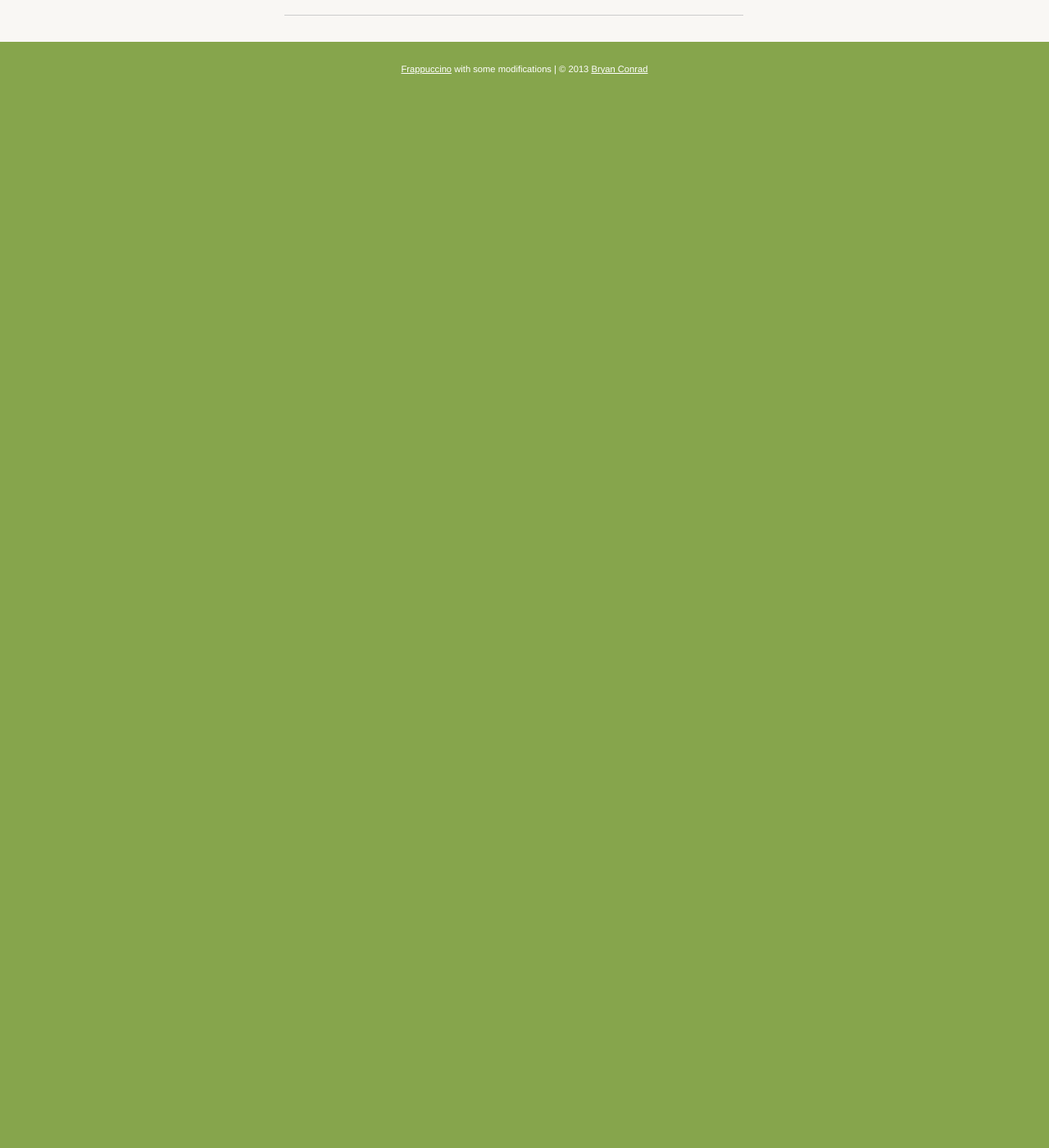
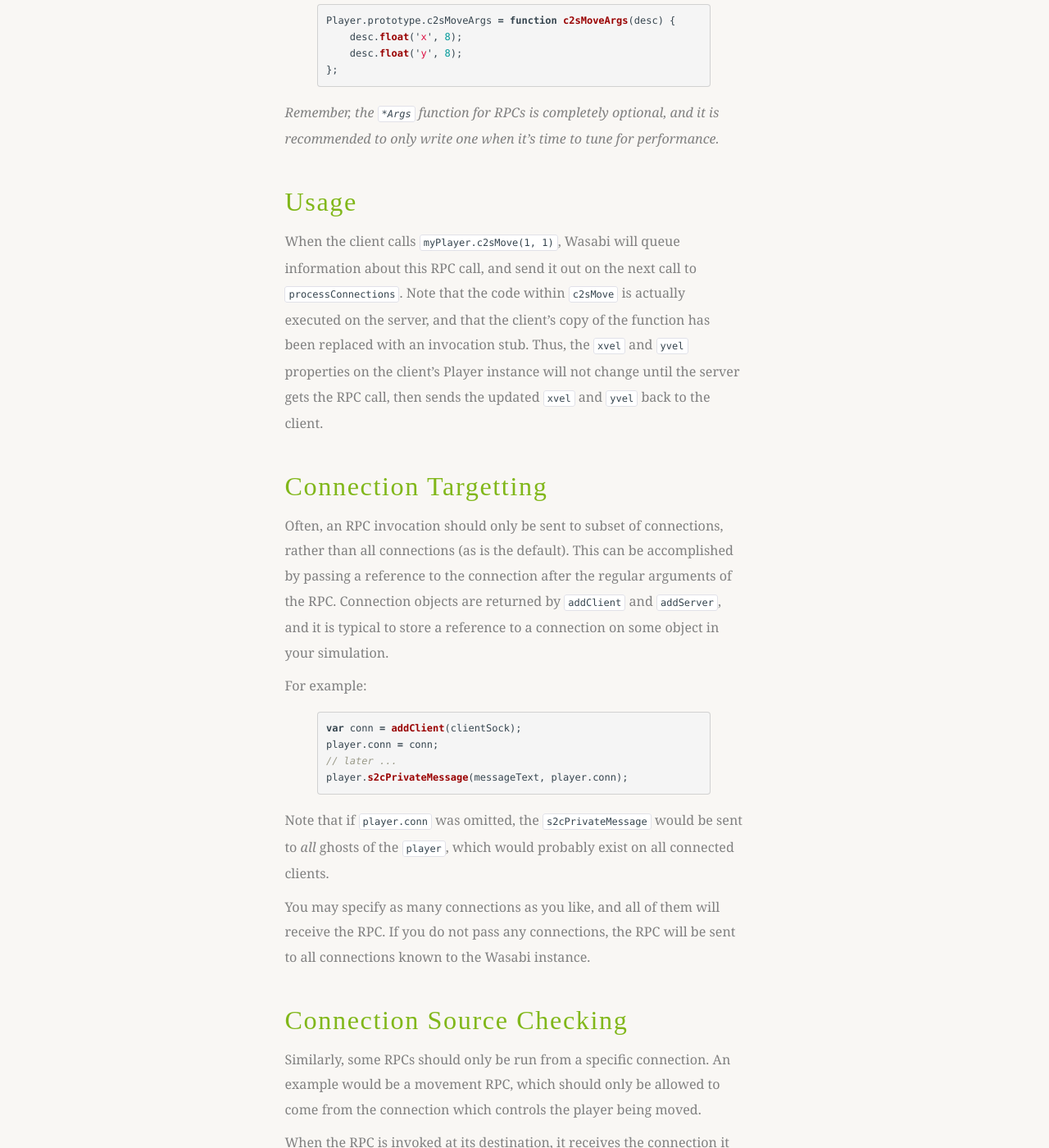
Before and after one commit to bkconrad/wasabi, a Jekyll site: the page built from guide/rpc.md, in a window 1280 px wide and 1400 px high, scrolled down 989 px. Shown: the whole window at 82% size. Built offline with Jekyll 4.4.1, drawn with Linux system fonts in a browser that asks for light colours; some web fonts are replaced; before the commit the page ends 1105 px from its top, so only the background shows below that; some of the changed text lies outside the part shown.

Commit message:
add links and update getting-started as well as RPC information

```diff
--- a/_includes/navmenu.html
+++ b/_includes/navmenu.html
@@ -1,4 +1,10 @@
 <article class="navmenu">
 	{% include guide_ul.html category="overview" %}
 	{% include guide_ul.html category="concepts" %}
+	<h4>Resources</h4>
+	<ul>
+	<li><a href="{{ site.baseurl }}/doc/">API Docs</a></li>
+	<li><a href="{{ site.repository }}">Github</a></li>
+	<li><a href="https://github.com/kaen/wasabi_example">Example Project</a></li>
+	</ul>
 </article>
--- a/guide/rpc.md
+++ b/guide/rpc.md
@@ -20,4 +22,55 @@
 };
 {% endhighlight %}
 
+You can optionally declare an `*Args` method, which is like a `serialize` method, but for encoding the arguments of an RPC. You should do this when you're done prototyping, or want to improve the CPU and network performance of your program. For the `c2sMove` example above, the args function would be called `c2sMoveArgs`, and would look like this:
+
+{% highlight javascript %}
+Player.prototype.c2sMoveArgs = function c2sMoveArgs(desc) {
+    desc.float('x', 8);
+    desc.float('y', 8);
+};
+{% endhighlight %}
+
+*Remember, the `*Args` function for RPCs is completely optional, and it is recommended to only write one when it's time to tune for performance.*
+
+Usage
+---
 When the client calls `myPlayer.c2sMove(1, 1)`, Wasabi will queue information about this RPC call, and send it out on the next call to `processConnections`. Note that the code within `c2sMove` is actually executed on the server, and that the client's copy of the function has been replaced with an invocation stub. Thus, the `xvel` and `yvel` properties on the client's Player instance will not change until the server gets the RPC call, then sends the updated `xvel` and `yvel` back to the client.
+
+Connection Targetting
+---
+Often, an RPC invocation should only be sent to subset of connections, rather than all connections (as is the default). This can be accomplished by passing a reference to the connection after the regular arguments of the RPC. Connection objects are returned by `addClient` and `addServer`, and it is typical to store a reference to a connection on some object in your simulation.
+
+For example:
+
+{% highlight javascript %}
+var conn = addClient(clientSock);
+player.conn = conn;
+// later ...
+player.s2cPrivateMessage(messageText, player.conn);
+{% endhighlight %}
+
+Note that if `player.conn` was omitted, the `s2cPrivateMessage` would be sent to *all* ghosts of the `player`, which would probably exist on all connected clients.
+
+You may specify as many connections as you like, and all of them will receive the RPC. If you do not pass any connections, the RPC will be sent to all connections known to the Wasabi instance.
+
+Connection Source Checking
+---
+Similarly, some RPCs should only be run from a specific connection. An example would be a movement RPC, which should only be allowed to come from the connection which controls the player being moved.
+
+When the RPC is invoked at its destination, it receives the connection it came from after the function's defined arguments.
+
+{% highlight javascript %}
+Player.prototype.c2sMove(direction) {
+    // notice that arguments[0] is the direction specified above,
+    // so arguments[1] is the connection which issued this RPC,
+    // and this.conn is the player's actual controlling connection
+    if(arguments[1] !== this.conn) {
+        console.log(conn + " tried to move someone else's player!");
+        return;
+    }
+
+    // now move the player, since we know the RPC came from his connection
+    // ...
+};
+{% endhighlight %}
```
Also changed, not shown: other parts of guide/rpc.md (+2 -0 lines), guide/getting-started.md (+4 -0 lines).
